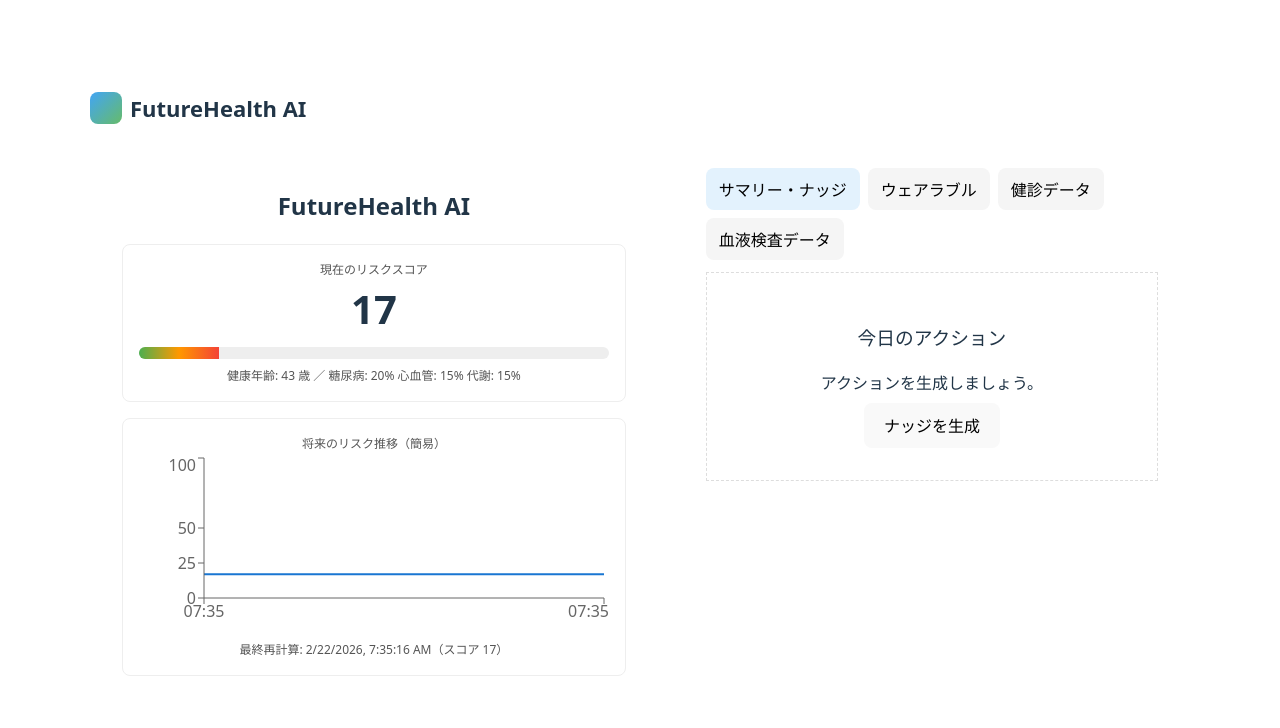
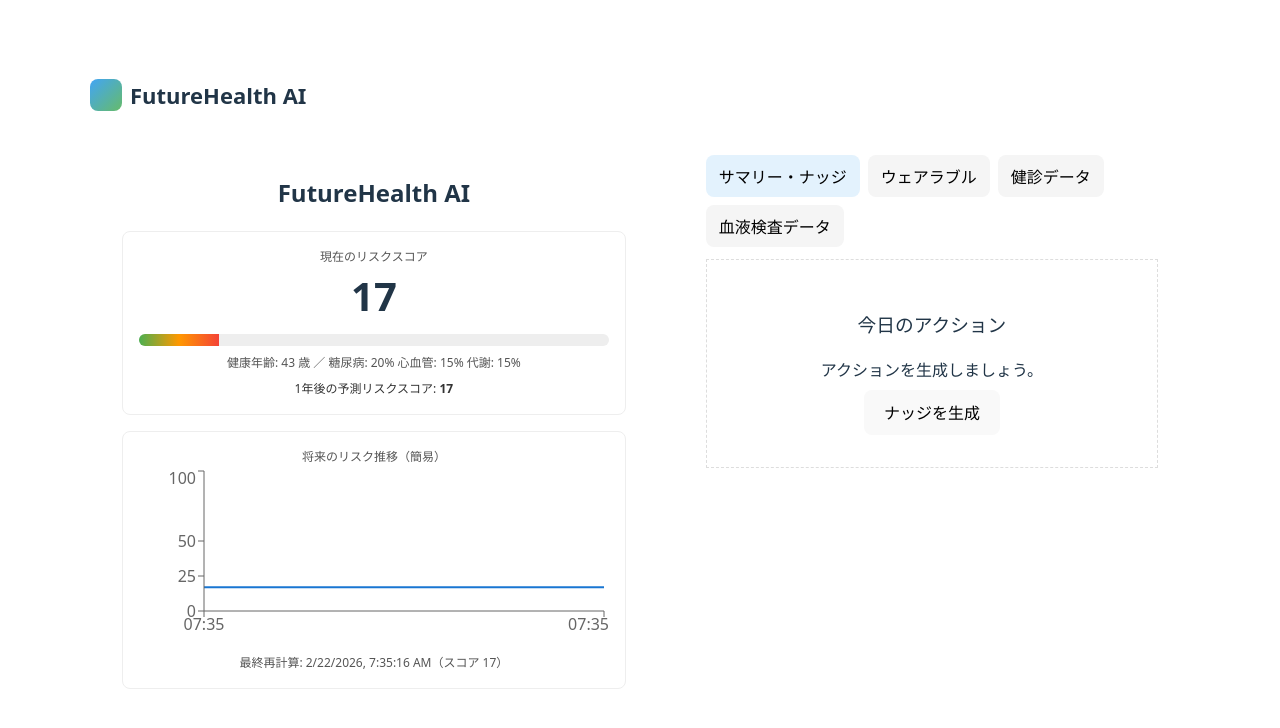
Before and after one commit to leopaul29/futurehealth-ai, a React (Vite) app: page / in a window 1280 px wide. Shown: the top 728 px of the page. Built offline with nearby package versions, Linux system fonts and the light colour scheme.

Commit message:
add futur score

```diff
--- a/src/components/Dashboard.tsx
+++ b/src/components/Dashboard.tsx
@@ -6,6 +6,17 @@ import { computeRisk } from "../engine/risk";
 export default function Dashboard() {
   const { state } = useApp();
   const risk = state.risk;
+
+  const futureScore = useMemo(() => {
+    const base = risk?.riskScore ?? 0;
+    const ldl = state.health.ldl ?? 0;
+    const hba1c = state.health.hba1c ?? 0;
+    let delta = 0;
+    if (ldl > 140) delta += 1.5;
+    if (hba1c > 5.7) delta += 2.0;
+    const v = Math.max(0, Math.min(100, Math.round((base + delta) * 10) / 10));
+    return v;
+  }, [risk?.riskScore, state.health.ldl, state.health.hba1c]);
 
   const series = useMemo(() => {
     const hist = state.riskHistory ?? [];
@@ -43,6 +54,9 @@ export default function Dashboard() {
             健康年齢: {risk?.healthAge ?? "-"} 歳 ／ 糖尿病: {risk?.risks.diabetes ?? 0}% 心血管:{" "}
             {risk?.risks.cardiovascular ?? 0}% 代謝: {risk?.risks.metabolic ?? 0}%
           </div>
+          <div style={{ marginTop: 8, fontSize: 12, color: "#333" }}>
+            1年後の予測リスクスコア: <strong>{futureScore}</strong>
+          </div>
         </div>
 
         <div style={{ border: "1px solid #eee", padding: 16, borderRadius: 8 }}>
```
